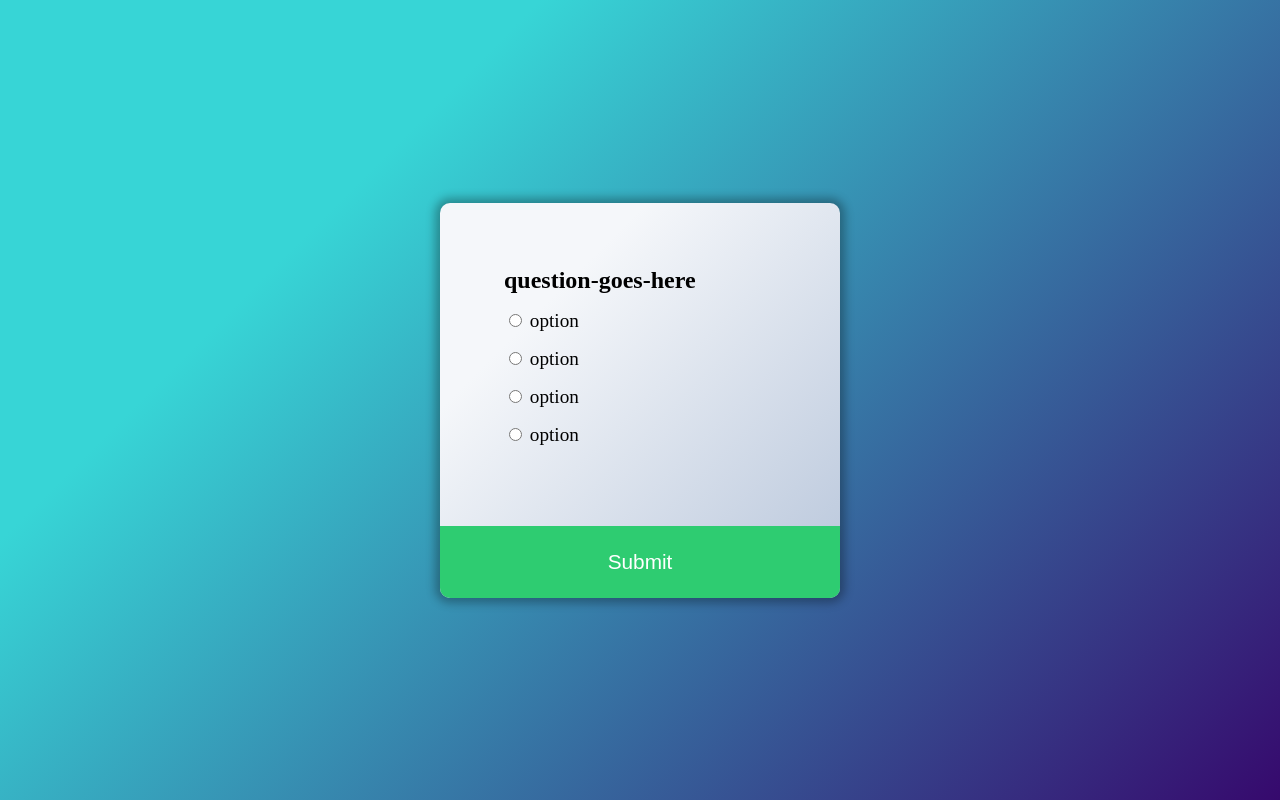
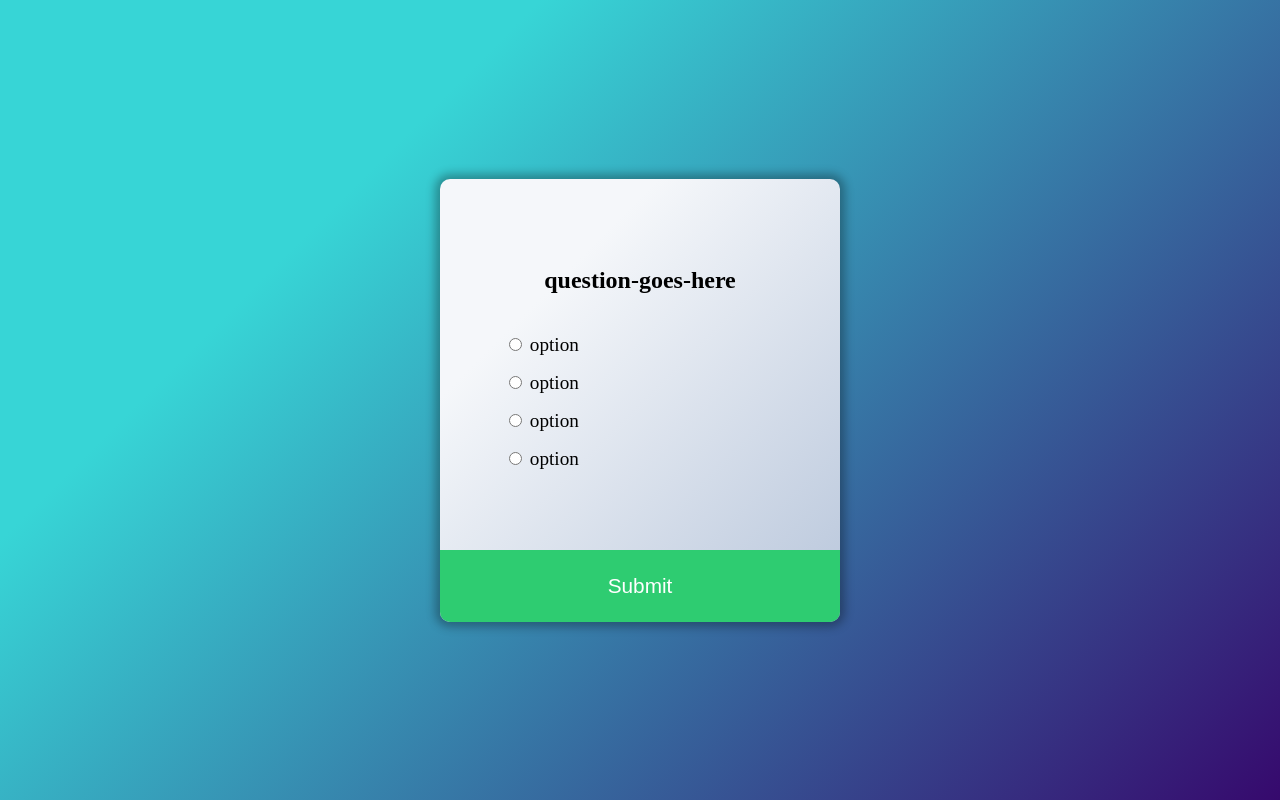
Before and after one commit to arshalsoren/Web-Projects, a plain HTML site: page quiz-app/index.html in a window 1280 px wide. Drawn offline with Linux system fonts and the light colour scheme.

Commit message:
update - for score

```diff
--- a/quiz-app/style.css
+++ b/quiz-app/style.css
@@ -27,6 +27,8 @@ body {
 }
 
 h2{
+    padding: 1.5rem;
+    text-align: center;
     margin: 0;
 }
 
```
